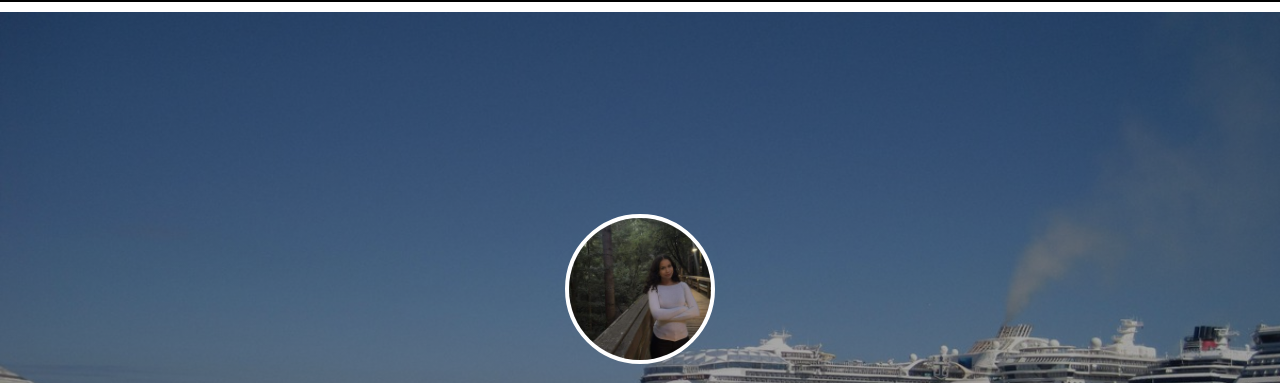
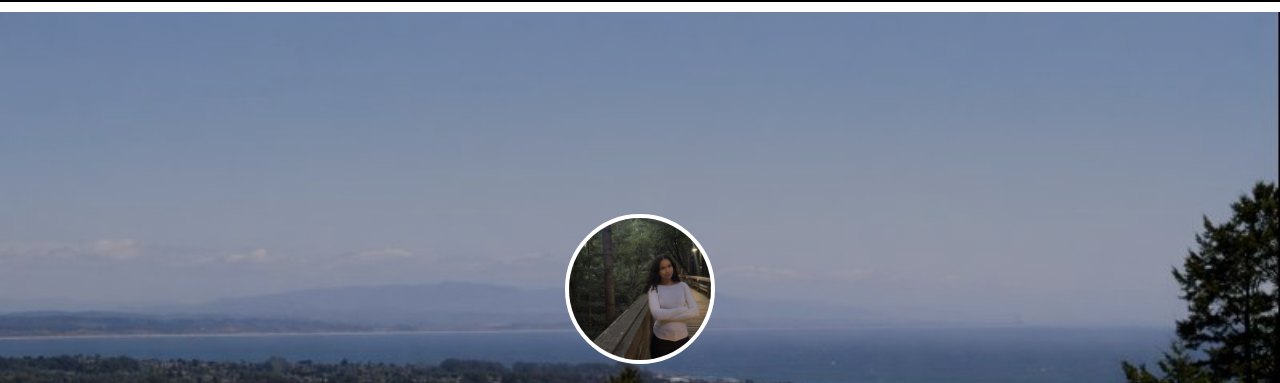
Before and after one commit to AngelicaRiveraAguasvivas/AngelicaRiveraAguasvivas.github.io, a plain HTML site: page index.html in a window 1280 px wide. Shown: the part 58-441 px from the top of the page. Drawn offline with Linux system fonts and the light colour scheme.

Commit message:
Update style.css

```diff
--- a/style.css
+++ b/style.css
@@ -37,7 +37,7 @@
   margin-top: 70px;
   background:
     linear-gradient(rgba(0,0,0,0.35), rgba(0,0,0,0.35)),
-    url("beach_1200x600.jpg"); /* Added images/ prefix here too */
+    url("ucsc.jpg"); /* Added images/ prefix here too */
   background-size: cover;
   background-position: center;
   display: flex;
```
